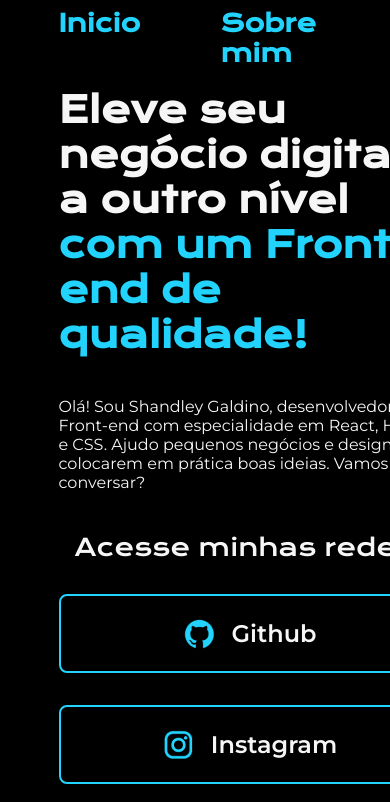
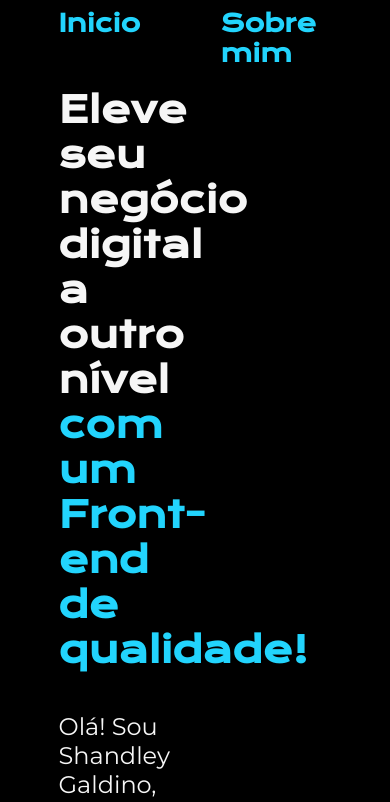
Before and after one commit to shandleygaldino/Portifolio, a plain HTML site: page index.html in a window 390 px wide. Shown: the top 802 px of the page. Drawn offline with nearby package versions, Linux system fonts and the light colour scheme; files that its build step writes are made by us from their sources; files whose address does not match are found by name.

Commit message:
Estou deixando a pagina html mais responsiva
Estou deixando a pagina mais responsiva, alterei tamanho dos textos que estavam em pixel para Rem, e o tamanho das sections para porcentagem.

```diff
--- a/index.html
+++ b/index.html
@@ -21,22 +21,22 @@
             <p class="apresentacao__conteudo__texto"> Olá! Sou Shandley Galdino, desenvolvedor Front-end com especialidade em React, HTML e CSS. Ajudo pequenos negócios e designers a colocarem em prática boas ideias. Vamos conversar?</p>
             <div class="apresentacao__links">
                 <h2 class="apresentacao__links__subtitulos">Acesse minhas redes:</h2>
-                <a class="apresentacao__links__link" href="https://www.Github.com/shandleygaldino/ ">
+                <a class="apresentacao__links__nave" href="https://www.Github.com/shandleygaldino/ ">
                     <img src="assets/github.png" alt="gitbuzinho">
                     Github
                 </a>
-                <a class="apresentacao__links__link" href="https://www.instagram.com/shandleygaldino/ ">
+                <a class="apresentacao__links__nave" href="https://www.instagram.com/shandleygaldino/ ">
                     <img src="assets/instagram.png" alt="instagraminho">
                     Instagram
                 </a>
-                <a class="apresentacao__links__link" href="https://www.linkedin.com/in/shandley-galdino-0b6126254/ ">
+                <a class="apresentacao__links__nave" href="https://www.linkedin.com/in/shandley-galdino-0b6126254/ ">
                     <img src="assets/linkedin.png" alt="linkedinzinho">
                     Linkedin
               </a>
             </div>
 
         </section>
-            <img src="assets/robin.png" alt="robin">
+            <img class="apresentacao__imagem" src="assets/robin.png" alt="robin">
       </main>
     <footer class="rodape">
       <p>Desenvolvido por Shandley Galdino </p>
--- a/style.css
+++ b/style.css
@@ -46,17 +46,17 @@ body {
   padding: 5% 15%;
 }
 .apresentacao__conteudo{
-  width: 615px;
+  width: 50%;
   display: flex;
   flex-direction: column;
   gap: 40px;
 
 }
 .apresentacao__conteudo__titulo{
-  font-size: 36px;
+  font-size: 2.25rem;
   font-family: var(--fonte-primaria)
 }.apresentacao__conteudo__texto{
-  font-size: 24;
+  font-size: 1.5rem;
   font-family: var(--fonte-secundaria);
 
 }
@@ -70,27 +70,30 @@ body {
 .apresentacao__links__subtitulos{
   font-family: var(--fonte-primaria);
   font-weight: 400;
-  font-size: 24px;
+  font-size: 1.5rem;
 }
-.apresentacao__links__link {
+.apresentacao__links__nave {
     display:flex;
     align-items: center;
     justify-content: center;
     gap: 16px;
     border: 2px solid var(--cor-tercearia);
-    width: 378px;
+    width: 50%;
     text-align: center;
     border-radius: 8px;
-    font-size: 24px;
+    font-size: 1.5rem;
     font-weight: 600;
     padding: 21.5px 0;
     text-decoration: none;
     color: var(--cor-secundaria);
     font-family: var(--fonte-secundaria);
 }
-.apresentacao__links__link:hover{
+.apresentacao__links__nave:hover{
   transform: scale(1.3);
   background: var(--cor-hover);
+}
+.apresentacao__imagem{
+  width: 50%;
 }
 .rodape{
   text-align: center;
@@ -99,6 +102,7 @@ body {
   color:var(--cor-primaria);
   font-family: var(--fonte-secundaria);
   font-weight: 400;
+  font-size: 1.5rem;
 }
 .apresentaçao__curriculo{
   display:flex;
```
Also changed, not shown: about.html (+2 -2 lines), curriculo.html (+4 -5 lines), profile.png (added).
